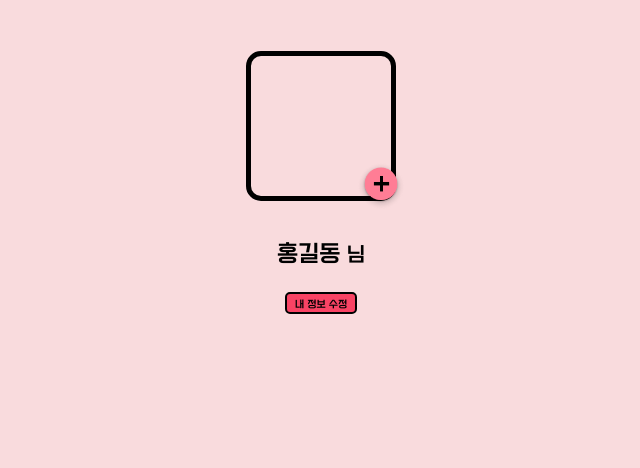
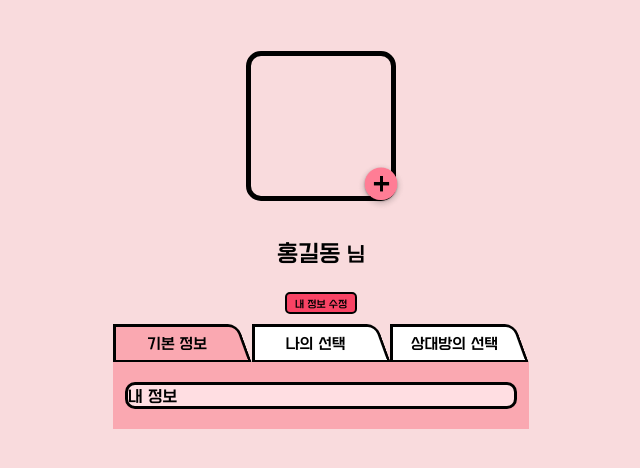
Before and after one commit to HICC-2024-PROJECT-PRESENTATION-CONTEST/Team3-Frontend, a React (Vite) app in the folder hi-cc/: page /mypage in a window 1280 px wide. Shown: the top 468 px of the page, without its empty margins (319-959 px from the left). Built offline with nearby package versions, Linux system fonts and the light colour scheme.

Commit message:
feat: 탭 구현

```diff
--- /dev/null
+++ b/hi-cc/src/pages/userPage/MyPage/BasicInfo.jsx
@@ -0,0 +1,31 @@
+import styled from "styled-components";
+
+export default function BasicInfo() {
+
+    return(
+        <BasicInfoWrapper>
+            <BasicInfoInnerWrapper>
+                내 정보
+            </BasicInfoInnerWrapper>
+        </BasicInfoWrapper>
+    )
+};
+
+const BasicInfoWrapper = styled.div`
+    display: flex;
+    flex-direction: column;
+    align-items: center;
+    width: 100%;
+    height: auto;
+`
+
+const BasicInfoInnerWrapper = styled.div`
+    width: calc(100% - 30px);
+    height: auto;
+    margin: 20px 0px;
+
+    background-color: #FFDEE2;
+
+    border: solid 3px #000000;
+    border-radius: 10px;
+`
--- /dev/null
+++ b/hi-cc/src/pages/userPage/MyPage/MyChoice.jsx
@@ -0,0 +1,33 @@
+import { useEffect } from "react";
+import styled from "styled-components";
+
+const API_URL = import.meta.env.VITE_API_URL;
+
+export default function MyChoice() {
+    return(
+        <MyChoiceWrapper>
+            <ProfileCard>
+                내가 선택한 상대방
+            </ProfileCard>
+        </MyChoiceWrapper>
+    )
+};
+
+const MyChoiceWrapper = styled.div`
+    display: flex;
+    flex-direction: column;
+    align-items: center;
+    width: 100%;
+    height: auto;
+`
+
+const ProfileCard = styled.div`
+    width: calc(100% - 30px);
+    height: auto;
+    margin: 20px 0px;
+
+    background-color: #FFDEE2;
+
+    border: solid 3px #000000;
+    border-radius: 10px;
+`
--- a/hi-cc/src/pages/userPage/MyPage/MyPage.jsx
+++ b/hi-cc/src/pages/userPage/MyPage/MyPage.jsx
@@ -1,10 +1,30 @@
+import React, { useState } from 'react';
+
 import styled from "styled-components";
+
+import BasicInfo from "./BasicInfo";
+import MyChoice from "./MyChoice";
+import OthersChoice from "./OthersChoice";
 
 import pfpEditButton from "../../../assets/pfpEditButton.png";
 
 const API_URL = import.meta.env.VITE_API_URL;
 
 export default function MyPage() {
+    const [activeTab, setActiveTab] = useState('BasicInfo');
+
+    function renderContent() {
+        switch (activeTab) {
+            case 'BasicInfo':
+                return <BasicInfo />;
+            case 'MyChoice':
+                return <MyChoice />;
+            case 'OthersChoice':
+                return <OthersChoice />;
+            default:
+                return <BasicInfo />;
+        }
+    }
 
     // 프로필 사진 수정 페이지로 이동
     function handlePictureEdit() {
@@ -24,7 +44,7 @@ export default function MyPage() {
                     <ProfilePicture>
 
                     </ProfilePicture>
-                    <ProfilePictureEditButton src={pfpEditButton} onClick={handlePictureEdit}/>
+                    <ProfilePictureEditButton src={pfpEditButton} onClick={handlePictureEdit} />
                 </ProfilePictureWrapper>
 
                 {/* 이름 */}
@@ -35,6 +55,25 @@ export default function MyPage() {
                 {/* 내 정보 수정 버튼 */}
                 <EditButton onClick={handleProfileEdit}>내 정보 수정</EditButton>
             </MyProfileWrapper>
+            <ContentWrapper>
+                <Tabs>
+                    <TabWrapper>
+                        <Tab onClick={() => setActiveTab('BasicInfo')} $active={activeTab === 'BasicInfo'} />
+                        <Text  onClick={() => setActiveTab('BasicInfo')}>기본 정보</Text>
+                    </TabWrapper>
+                    <TabWrapper>
+                        <Tab onClick={() => setActiveTab('MyChoice')} $active={activeTab === 'MyChoice'}/>
+                        <Text onClick={() => setActiveTab('MyChoice')}>나의 선택</Text>
+                    </TabWrapper>
+                    <TabWrapper>
+                        <Tab onClick={() => setActiveTab('OthersChoice')} $active={activeTab === 'OthersChoice'}/>
+                        <Text onClick={() => setActiveTab('OthersChoice')}>상대방의 선택</Text>
+                    </TabWrapper>
+                </Tabs>
+                <Content>
+                    {renderContent()}
+                </Content>
+            </ContentWrapper>
         </MyPageWrapper>
     )
 };
@@ -55,7 +94,8 @@ const MyProfileWrapper = styled.div`
     flex-direction: column;
     width: 100vw;
     height: auto;
-    min-height: 33vh;
+    min-height: 30vh;
+    margin-bottom: 10px;
     align-items: center;
 `
 
@@ -128,3 +168,61 @@ const EditButton = styled.button`
 
     cursor: pointer;
 `
+
+const ContentWrapper = styled.div`
+    width: 100vw;
+    min-width: calc(230px -5vw);
+    max-width: calc(480px - 5vw);
+`
+
+const Tabs = styled.div`
+    display: flex;
+    flex-direction: row;
+
+    width: 100%;
+    height: 37.8px;
+`
+
+const TabWrapper = styled.div`
+    position: relative;
+    width: 100%;
+    height: 37.8px;
+    overflow: hidden;
+    border-left: solid 3px;
+`
+
+const Tab = styled.div`
+    height: 33px;
+    transform: skew(20deg);
+    transform-origin: bottom left;
+    transition: background-color 0.3s ease;
+
+    background-color: ${props => props.$active ? "#FAA8B1" :"#FFFFFF"};
+
+    border: solid 3px;
+    border-left: none;
+    border-radius: 0 10px 0 0;
+
+    cursor: pointer;
+`
+
+const Text = styled.div`
+    position: absolute;
+    width: 90%;
+    top: 9px;
+    font-size: 15px;
+    text-align: center;
+
+    cursor: pointer;
+`
+
+const Content = styled.div`
+    display: flex;
+    flex-direction: column;
+    justify-content: center;
+    align-items: center;
+    width: 100%;
+    height: auto;
+
+    background-color: #FAA8B1;
+`
--- /dev/null
+++ b/hi-cc/src/pages/userPage/MyPage/OthersChoice.jsx
@@ -0,0 +1,31 @@
+import { useEffect } from "react";
+import styled from "styled-components";
+
+const API_URL = import.meta.env.VITE_API_URL;
+
+export default function OthersChoice() {
+    return(
+        <OthersChoiceWrapper>
+            <ProfileCard>나를 선택한 상대방</ProfileCard>
+        </OthersChoiceWrapper>
+    )
+};
+
+const OthersChoiceWrapper = styled.div`
+    display: flex;
+    flex-direction: column;
+    align-items: center;
+    width: 100%;
+    height: auto;
+`
+
+const ProfileCard = styled.div`
+    width: calc(100% - 30px);
+    height: auto;
+    margin: 20px 0px;
+
+    background-color: #FFDEE2;
+
+    border: solid 3px #000000;
+    border-radius: 10px;
+`
```
